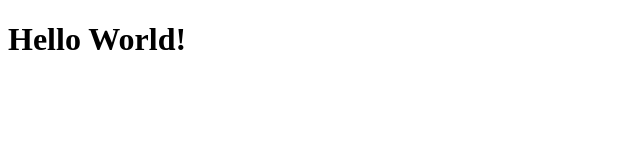
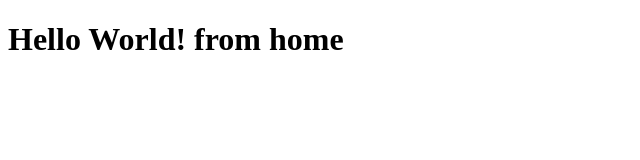
Before and after one commit to MWaqarAziz/Class1, a plain HTML site: page index.html in a window 1280 px wide. Shown: the whole page, without its empty margins (0-640 px from the left). Drawn offline with Linux system fonts and the light colour scheme.

Commit message:
Again Updated

```diff
--- a/index.html
+++ b/index.html
@@ -6,6 +6,6 @@
     <title>Document</title>
 </head>
 <body>
-    <h1>Hello World!</h1>
+    <h1>Hello World! from home</h1>
 </body>
 </html>
```
